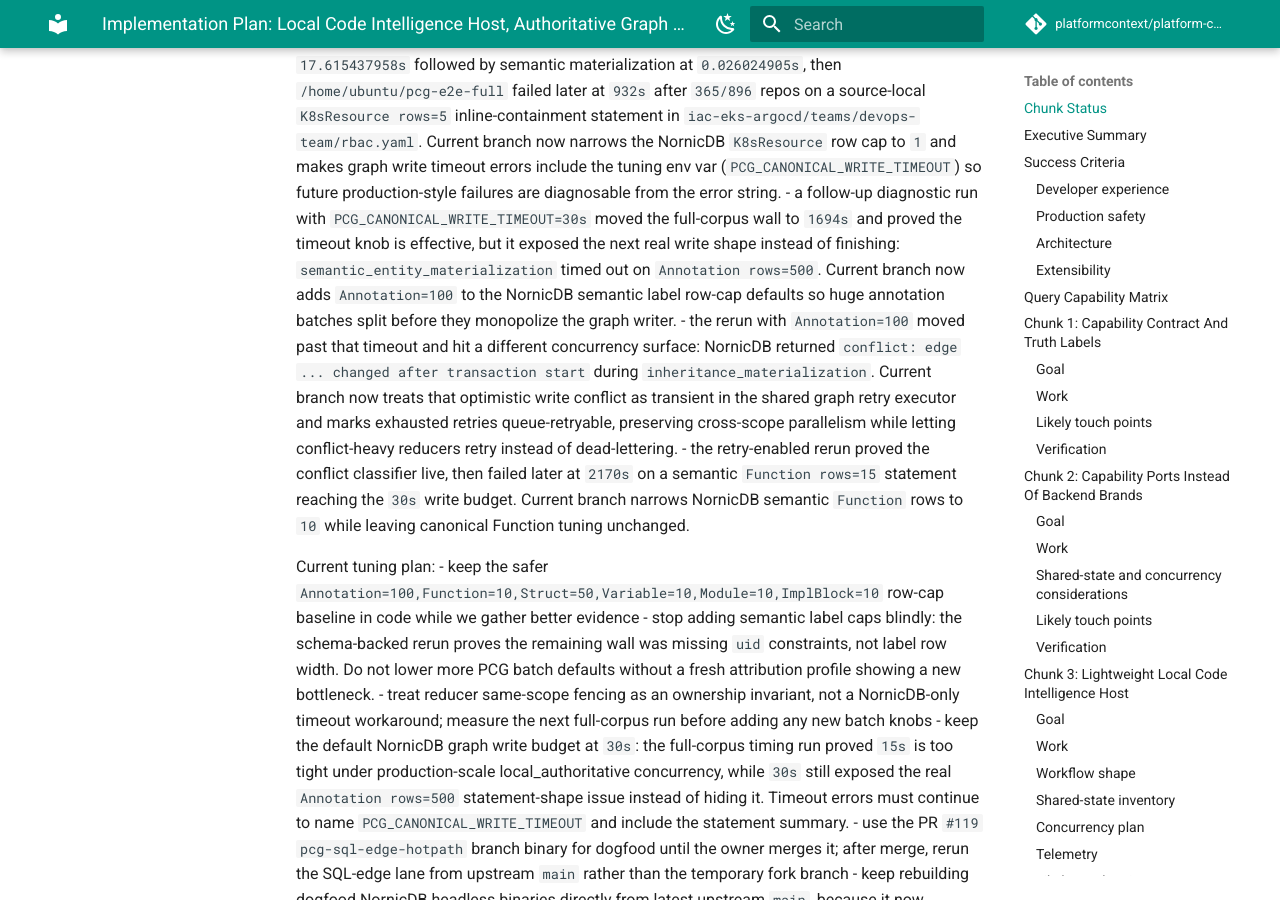
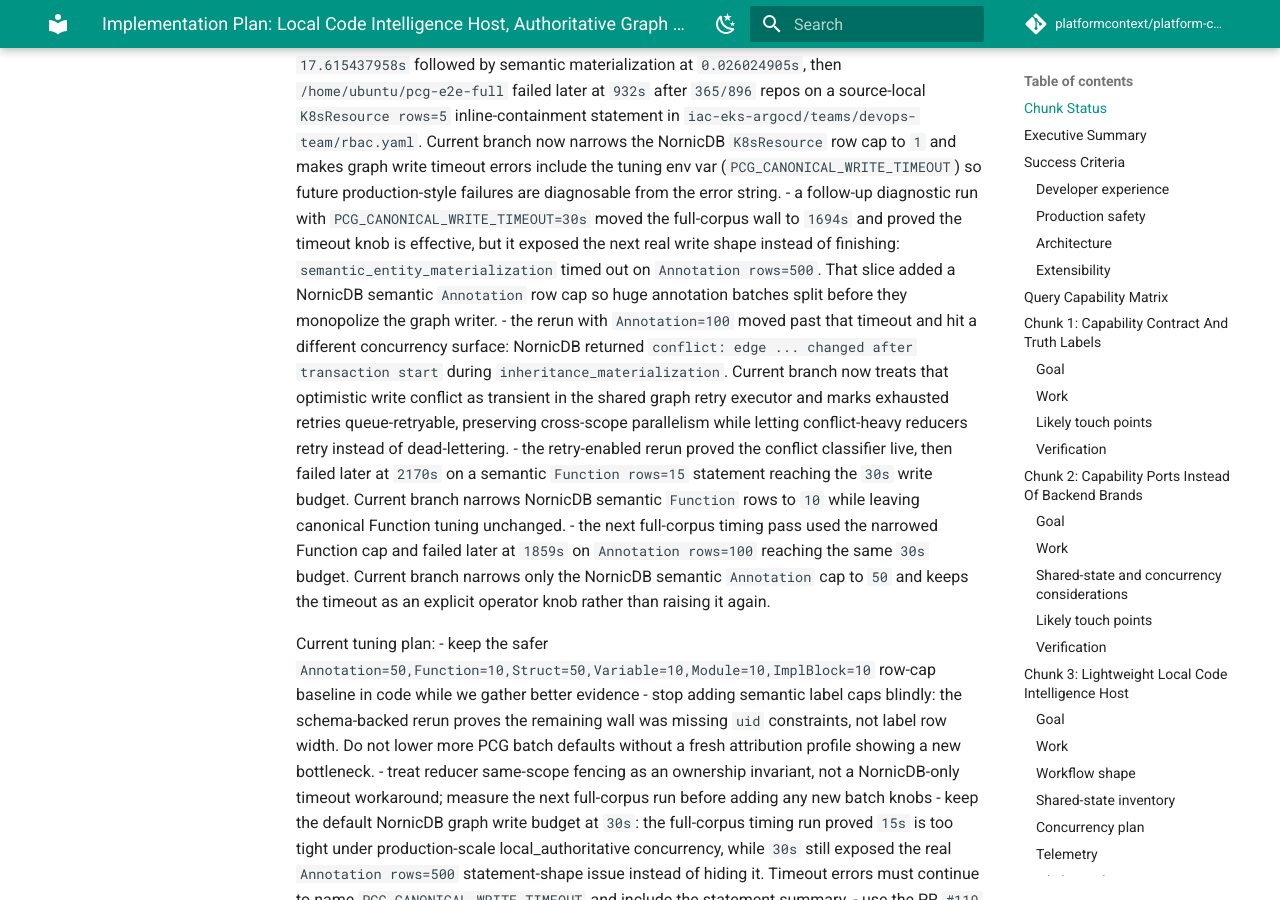
Before and after one commit to platformcontext/platform-context-graph, an MkDocs documentation site: the page built from docs/docs/adrs/2026-04-20-embedded-local-backends-implementation-plan.md, in a window 1280 px wide and 900 px high, scrolled down 22739 px. Built offline with MkDocs 1.6.1 and Material for MkDocs 9.7.7, drawn with Linux system fonts in a browser that asks for light colours; comment, search, counter and statistics services are not loaded.

Commit message:
Narrow NornicDB semantic annotation batches

```diff
--- a/docs/docs/adrs/2026-04-20-embedded-local-backends-implementation-plan.md
+++ b/docs/docs/adrs/2026-04-20-embedded-local-backends-implementation-plan.md
@@ -99,12 +99,13 @@
 - the corrected 2026-04-25 timing harness added live-owner API proof and separated self-repo, focused-regression, and full-corpus evidence. The self-repo run converged in `85s` and passed repository listing, symbol find, direct calls, call-chain, and dead-code CLI checks; the focused `crossplane-xrd-irsa-role` run converged in `20s` with `K8sResource=1`, proving the previous K8sResource timeout was grouped transaction width. The first full `/home/ubuntu/pcg-e2e-full` run advanced to `321/896` repositories in `722s` before dead-lettering on the reducer semantic retract shape, not parsing or `.git` traversal. A follow-up label-scoped retract run avoided the hard timeout but showed first-generation repos still paying no-op semantic cleanup per label. Current branch now promotes `K8sResource=1` to the default grouped cap, skips semantic retract on first-generation first attempts, and keeps NornicDB refresh/retry semantic retract label-scoped so the next full-corpus run measures the next real bottleneck.
 - the next full-corpus run got past that first-generation semantic cleanup and found the next real bottleneck: same-scope reducer graph-write contention. `/home/ubuntu/pcg-e2e-full` failed at `722s` on `hapi-amqp` when `semantic_entity_materialization` timed out on `Function rows=4` while `inheritance_materialization` for the same `scope_id` was concurrently writing the graph for about `16s`. Current branch now applies the same ownership principle used for projector work to reducer claims: claim selection rejects scopes with another unexpired claimed/running reducer item, and batch claims choose only one pending/retrying item per scope so unrelated repos keep parallelism without overlapping graph writes for the same repo.
 - the reducer-fenced rerun proved that fix and moved the full-corpus wall forward: `hapi-amqp` crossed cleanly with inheritance at `17.615437958s` followed by semantic materialization at `0.026024905s`, then `/home/ubuntu/pcg-e2e-full` failed later at `932s` after `365/896` repos on a source-local `K8sResource rows=5` inline-containment statement in `iac-eks-argocd/teams/devops-team/rbac.yaml`. Current branch now narrows the NornicDB `K8sResource` row cap to `1` and makes graph write timeout errors include the tuning env var (`PCG_CANONICAL_WRITE_TIMEOUT`) so future production-style failures are diagnosable from the error string.
-- a follow-up diagnostic run with `PCG_CANONICAL_WRITE_TIMEOUT=30s` moved the full-corpus wall to `1694s` and proved the timeout knob is effective, but it exposed the next real write shape instead of finishing: `semantic_entity_materialization` timed out on `Annotation rows=500`. Current branch now adds `Annotation=100` to the NornicDB semantic label row-cap defaults so huge annotation batches split before they monopolize the graph writer.
+- a follow-up diagnostic run with `PCG_CANONICAL_WRITE_TIMEOUT=30s` moved the full-corpus wall to `1694s` and proved the timeout knob is effective, but it exposed the next real write shape instead of finishing: `semantic_entity_materialization` timed out on `Annotation rows=500`. That slice added a NornicDB semantic `Annotation` row cap so huge annotation batches split before they monopolize the graph writer.
 - the rerun with `Annotation=100` moved past that timeout and hit a different concurrency surface: NornicDB returned `conflict: edge ... changed after transaction start` during `inheritance_materialization`. Current branch now treats that optimistic write conflict as transient in the shared graph retry executor and marks exhausted retries queue-retryable, preserving cross-scope parallelism while letting conflict-heavy reducers retry instead of dead-lettering.
 - the retry-enabled rerun proved the conflict classifier live, then failed later at `2170s` on a semantic `Function rows=15` statement reaching the `30s` write budget. Current branch narrows NornicDB semantic `Function` rows to `10` while leaving canonical Function tuning unchanged.
+- the next full-corpus timing pass used the narrowed Function cap and failed later at `1859s` on `Annotation rows=100` reaching the same `30s` budget. Current branch narrows only the NornicDB semantic `Annotation` cap to `50` and keeps the timeout as an explicit operator knob rather than raising it again.
 
 Current tuning plan:
-- keep the safer `Annotation=100,Function=10,Struct=50,Variable=10,Module=10,ImplBlock=10` row-cap baseline in code while we gather better evidence
+- keep the safer `Annotation=50,Function=10,Struct=50,Variable=10,Module=10,ImplBlock=10` row-cap baseline in code while we gather better evidence
 - stop adding semantic label caps blindly: the schema-backed rerun proves the remaining wall was missing `uid` constraints, not label row width. Do not lower more PCG batch defaults without a fresh attribution profile showing a new bottleneck.
 - treat reducer same-scope fencing as an ownership invariant, not a NornicDB-only timeout workaround; measure the next full-corpus run before adding any new batch knobs
 - keep the default NornicDB graph write budget at `30s`: the full-corpus timing run proved `15s` is too tight under production-scale local_authoritative concurrency, while `30s` still exposed the real `Annotation rows=500` statement-shape issue instead of hiding it. Timeout errors must continue to name `PCG_CANONICAL_WRITE_TIMEOUT` and include the statement summary.
```
Also changed, not shown: docs/docs/adrs/2026-04-22-nornicdb-graph-backend-candidate.md (+2 -1 lines), docs/docs/reference/nornicdb-tuning.md (+1 -1 lines), 2 other files.
